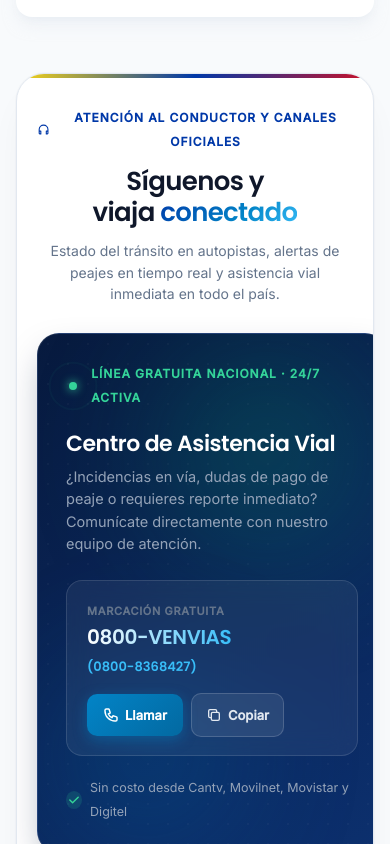
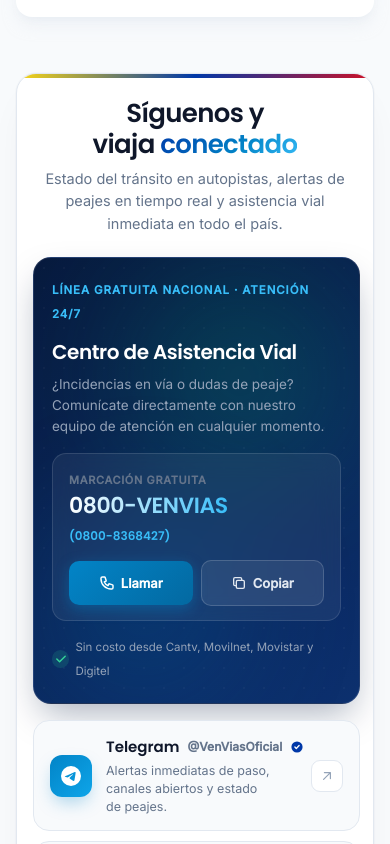
Before and after one commit to oscaralejandropc16-blip/venvias, a Vue app: page / in a window 390 px wide. Shown: the part 6340-7184 px from the top of the page. Built offline with nearby package versions, Linux system fonts and the light colour scheme; no server answers.

Commit message:
fix(mobile): optimizar diseno y espaciado de seccion de asistencia y canales oficiales en telefonos

```diff
--- a/src/modules/home/components/SocialChannelsSection.vue
+++ b/src/modules/home/components/SocialChannelsSection.vue
@@ -44,10 +44,6 @@ export default defineComponent({
 
       <!-- Cabecera Ejecutiva -->
       <div class="social-hub__header">
-        <div class="social-hub__eyebrow">
-          <AppIcon name="audifonos" :size="15" />
-          <span>Atención al Conductor y Canales Oficiales</span>
-        </div>
         <h2 id="social-hub-title" class="social-hub__title">
           Síguenos y viaja <span class="social-hub__title-accent">conectado</span>
         </h2>
@@ -68,20 +64,15 @@ export default defineComponent({
           </div>
 
           <div class="social-hero-card__content">
-            <!-- Indicador de Radar en Vivo -->
-            <div class="social-hero-card__status">
-              <div class="social-hero-card__radar" aria-hidden="true">
-                <span class="radar-dot"></span>
-                <span class="radar-ring radar-ring--1"></span>
-                <span class="radar-ring radar-ring--2"></span>
-              </div>
-              <span class="social-hero-card__status-text">Línea Gratuita Nacional · 24/7 Activa</span>
+            <!-- Kicker de Línea 24/7 -->
+            <div class="social-hero-card__kicker">
+              <span>Línea Gratuita Nacional · Atención 24/7</span>
             </div>
 
             <div class="social-hero-card__body">
               <h3 class="social-hero-card__title">Centro de Asistencia Vial</h3>
               <p class="social-hero-card__desc">
-                ¿Incidencias en vía, dudas de pago de peaje o requieres reporte inmediato? Comunícate directamente con nuestro equipo de atención.
+                ¿Incidencias en vía o dudas de peaje? Comunícate directamente con nuestro equipo de atención en cualquier momento.
               </p>
             </div>
 
@@ -439,63 +430,13 @@ export default defineComponent({
   height: 100%;
 }
 
-/* Radar Pulse Activo */
-.social-hero-card__status {
-  display: inline-flex;
-  align-items: center;
-  gap: 12px;
-  margin-bottom: 20px;
-}
-
-.social-hero-card__radar {
-  position: relative;
-  width: 14px;
-  height: 14px;
-  display: grid;
-  place-items: center;
-}
-
-.radar-dot {
-  width: 8px;
-  height: 8px;
-  border-radius: 50%;
-  background: #34d399;
-  z-index: 2;
-  box-shadow: 0 0 10px #34d399;
-}
-
-.radar-ring {
-  position: absolute;
-  top: 50%;
-  left: 50%;
-  transform: translate(-50%, -50%);
-  border-radius: 50%;
-  border: 1.5px solid #34d399;
-  animation: radarWave 2.4s cubic-bezier(0.2, 0.8, 0.2, 1) infinite;
-}
-
-.radar-ring--1 {
-  width: 18px;
-  height: 18px;
-}
-
-.radar-ring--2 {
-  width: 28px;
-  height: 28px;
-  animation-delay: 0.8s;
-}
-
-@keyframes radarWave {
-  0% { transform: translate(-50%, -50%) scale(0.5); opacity: 1; }
-  100% { transform: translate(-50%, -50%) scale(1.8); opacity: 0; }
-}
-
-.social-hero-card__status-text {
-  font-size: 12px;
+.social-hero-card__kicker {
+  font-size: 11.5px;
   font-weight: 700;
   text-transform: uppercase;
   letter-spacing: 0.08em;
-  color: #34d399;
+  color: #38bdf8;
+  margin-bottom: 12px;
 }
 
 .social-hero-card__title {
@@ -877,6 +818,92 @@ export default defineComponent({
   transform: translate(3px, -3px);
 }
 
+/* ==========================================================================
+   OPTIMIZACIONES MÓVIL (PANTALLAS PEQUEÑAS)
+   ========================================================================== */
+@media (max-width: 640px) {
+  .social-hub {
+    padding: 24px 16px;
+    border-radius: 20px;
+  }
+  .social-hub__header {
+    margin-bottom: 22px;
+  }
+  .social-hub__title {
+    font-size: 26px;
+    margin-bottom: 8px;
+  }
+  .social-hub__subtitle {
+    font-size: 14.5px;
+  }
+  .social-hub__bento {
+    gap: 16px;
+  }
+  .social-hero-card {
+    padding: 20px 18px;
+    border-radius: 18px;
+  }
+  .social-hero-card__title {
+    font-size: 20px;
+  }
+  .social-hero-card__desc {
+    font-size: 13.5px;
+    margin-bottom: 16px;
+  }
+  .social-hero-card__phone-box {
+    padding: 14px 16px;
+    border-radius: 14px;
+    margin-bottom: 14px;
+    gap: 12px;
+  }
+  .social-hero-card__phone-val {
+    font-size: 22px;
+  }
+  .social-hero-card__phone-digits {
+    font-size: 12px;
+  }
+  .social-hero-card__actions {
+    width: 100%;
+    display: grid;
+    grid-template-columns: 1fr 1fr;
+    gap: 8px;
+  }
+  .btn-call,
+  .btn-copy {
+    width: 100%;
+    justify-content: center;
+    padding: 10px 12px;
+    font-size: 13px;
+  }
+  .social-hero-card__carriers {
+    font-size: 11.5px;
+    gap: 6px;
+  }
+  .social-channels-stack {
+    gap: 10px;
+  }
+  .social-network-card {
+    padding: 14px 16px;
+    border-radius: 16px;
+    gap: 14px;
+  }
+  .social-network-card__icon {
+    width: 42px;
+    height: 42px;
+    border-radius: 12px;
+  }
+  .social-network-card__name {
+    font-size: 15px;
+  }
+  .social-network-card__desc {
+    font-size: 12.5px;
+  }
+  .social-network-card__arrow {
+    width: 32px;
+    height: 32px;
+  }
+}
+
 /* Accesibilidad */
 @media (prefers-reduced-motion: reduce) {
   .social-hub__tricolor-shine,
```
